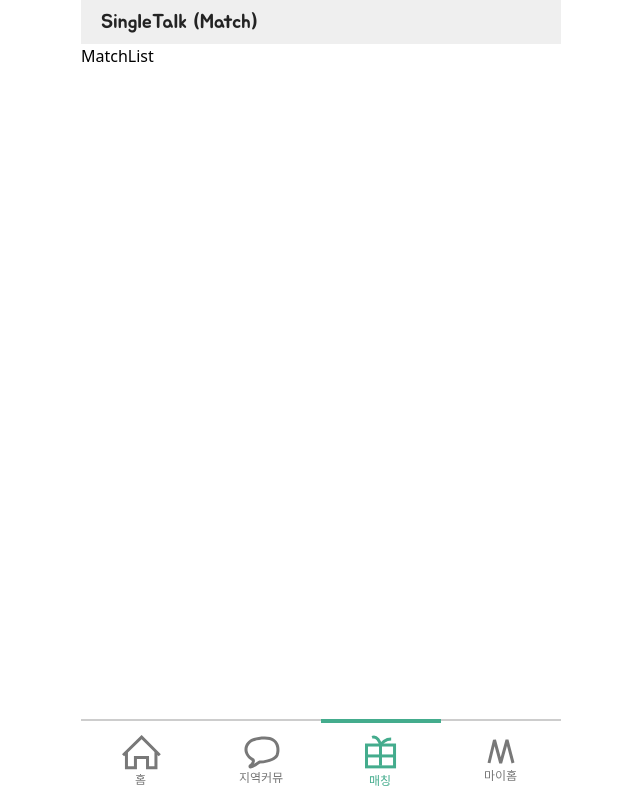
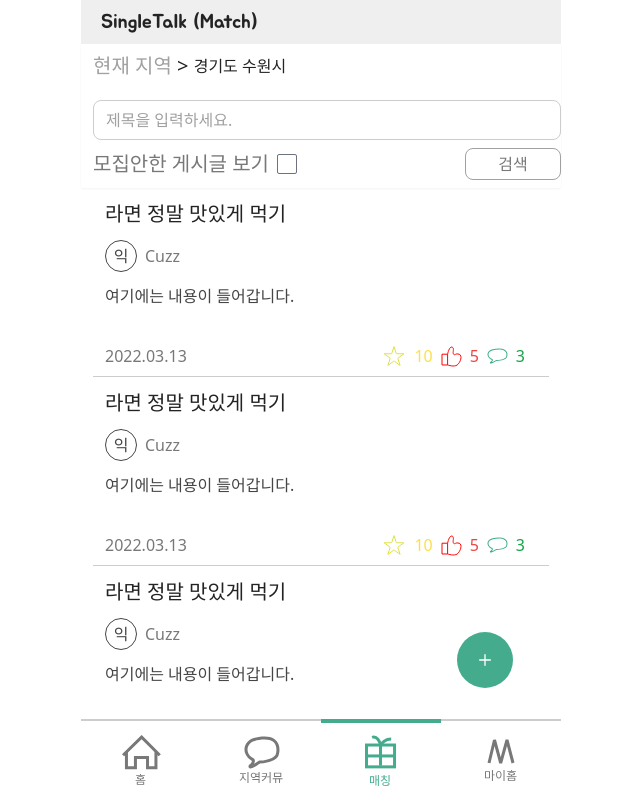
Before and after one commit to rygus9/singletalk-front, a React (Create React App) app: page /matching in a window 1280 px wide. Shown: the whole page, without its empty margins (319-959 px from the left). Built offline with nearby package versions, Linux system fonts and the light colour scheme; the HTML template or start-up script is replaced by a standard one.

Commit message:
feat before mid presentation

```diff
--- a/src/components/atom/selectBox/LabelCheckBox.tsx
+++ b/src/components/atom/selectBox/LabelCheckBox.tsx
@@ -20,7 +20,7 @@ export default function LabelCheckBox({
     <label className={cls("flex items-center")}>
       <span
         className={cls(
-          "text-black pr-2 text-xl w-12",
+          "text-lightBlack pr-2 text-xl",
           labelSize === "md" ? "text-xl" : "text-md"
         )}
       >
--- /dev/null
+++ b/src/components/mocular/board/MatchingBoardListItem.tsx
@@ -0,0 +1,24 @@
+import { BoardListType } from "components/page/board/GlobalBoardList";
+import { Link } from "react-router-dom";
+import Profile from "../common/Profile";
+import BoardListInfo from "./BoardListInfo";
+
+export default function MatchingBoardListItem({ ...elem }: BoardListType) {
+  return (
+    <section className="pt-3 pb-1 px-3">
+      <Link to={`./${elem.postId}`}>
+        <h2 className="text-deepBlack text-xl pb-2">{elem.title}</h2>
+        <Profile nickname={elem.userNickname}></Profile>
+        <p className="py-2 min-h-[4rem] text-black">{elem.content}</p>
+        <div className="flex py-1 pr-3 justify-between">
+          <span className="text-lightBlack">{elem.modifiedDate}</span>
+          <BoardListInfo
+            usefulCnt={elem.usefulCnt}
+            joyfulCnt={elem.joyfulCnt}
+            commentCnt={elem.commentCnt}
+          />
+        </div>
+      </Link>
+    </section>
+  );
+}
--- a/src/components/mocular/boardCategory/CategorySelector.tsx
+++ b/src/components/mocular/boardCategory/CategorySelector.tsx
@@ -23,11 +23,17 @@ export default function CategorySelector({
     <div className="w-full flex justify-evenly">
       {nowList.map((elem) =>
         elem.category === now ? (
-          <button onClick={() => setValue("category", elem.category)}>
+          <button
+            onClick={() => setValue("category", elem.category)}
+            type="button"
+          >
             {elem.coloredElement}
           </button>
         ) : (
-          <button onClick={() => setValue("category", elem.category)}>
+          <button
+            onClick={() => setValue("category", elem.category)}
+            type="button"
+          >
             {elem.element}
           </button>
         )
--- a/src/components/mocular/boardCategory/Location.tsx
+++ /dev/null
@@ -1,7 +0,0 @@
-export default function Location() {
-  return (
-    <h3>
-      <span>현재 지역</span> <span>&gt;</span> <span>경기도 수원시</span>
-    </h3>
-  );
-}
--- /dev/null
+++ b/src/components/mocular/boardCategory/LocationUI.tsx
@@ -0,0 +1,9 @@
+export default function LocationUI() {
+  return (
+    <h3 className="text-xl flex items-center">
+      <span className="text-deepGray">현재 지역</span>{" "}
+      <span className="text-deepBlack">&nbsp;&gt;&nbsp;</span>{" "}
+      <span className="text-base text-deepBlack">경기도 수원시</span>
+    </h3>
+  );
+}
--- a/src/components/page/board/Board.tsx
+++ b/src/components/page/board/Board.tsx
@@ -17,6 +17,7 @@ interface PostType {
   joyfulCnt: number;
   usefulCnt: number;
   commentCnt: number;
+  isOwner: boolean;
 }
 
 const data: PostType = {
@@ -35,6 +36,7 @@ const data: PostType = {
   joyfulCnt: 10,
   usefulCnt: 7,
   commentCnt: 5,
+  isOwner: false,
 };
 
 export default function Board() {
--- a/src/components/page/board/BoardCreate.tsx
+++ b/src/components/page/board/BoardCreate.tsx
@@ -5,6 +5,7 @@ import TextArea from "components/atom/textArea";
 import CategorySelector from "components/mocular/boardCategory/CategorySelector";
 import { GlobalCategoryKind } from "components/mocular/boardCategory/GlobalCategory";
 import { LocalCategoryKind } from "components/mocular/boardCategory/LocalCategory";
+import LocationUI from "components/mocular/boardCategory/LocationUI";
 import { useEffect, useState } from "react";
 import { useForm } from "react-hook-form";
 import { Link, useLocation } from "react-router-dom";
@@ -31,7 +32,7 @@ export default function BoardCreate() {
     formState: { errors },
     setValue,
     watch,
-  } = useForm<BoardForm>();
+  } = useForm<BoardForm>({ mode: "onSubmit" });
 
   const onSubmit = (data: BoardForm) => {
     console.log(data);
@@ -62,7 +63,11 @@ export default function BoardCreate() {
           &nbsp; &gt;
         </Link>
       </header>
-      <form onSubmit={handleSubmit(onSubmit, onError)} className="space-y-2">
+      {nowBoard === "globalBoard" ? <></> : <LocationUI />}
+      <form
+        onSubmit={handleSubmit(onSubmit, onError)}
+        className="space-y-2 mt-2"
+      >
         <LabelInput
           label="제목"
           labelSize="lg"
--- a/src/components/page/board/LocalBoardList.tsx
+++ b/src/components/page/board/LocalBoardList.tsx
@@ -1,6 +1,7 @@
 import BoardListItem from "components/mocular/board/BoardListItem";
 import BoardNav from "components/mocular/boardCategory/BoardNav";
 import LocalCategory from "components/mocular/boardCategory/LocalCategory";
+import LocationUI from "components/mocular/boardCategory/LocationUI";
 import FloatingButton from "components/mocular/common/FloatingButton";
 import { BoardListType } from "./GlobalBoardList";
 
@@ -25,11 +26,14 @@ export default function LocalBoardList() {
   return (
     <div>
       <aside className="fixed z-40 max-w-[30rem] w-full bg-white">
+        <div className="pl-3 pt-2">
+          <LocationUI />
+        </div>
         <LocalCategory />
         <BoardNav />
       </aside>
       <div className="flex flex-col h-[calc(100vh-2.9rem)]">
-        <div className="flex-none basis-[10.8rem]"></div>
+        <div className="flex-none basis-[13.5rem]"></div>
         <main className="flex-auto divide-y divide-gray px-3 overflow-scroll">
           {mockData.map((elem, index) => (
             <BoardListItem {...elem} key={index} />
--- a/src/components/page/matching/MatchList.tsx
+++ b/src/components/page/matching/MatchList.tsx
@@ -1,3 +1,56 @@
-export default function MatchList() {
-  return <div>MatchList</div>;
+import NormalButton from "components/atom/button/NormalButton";
+import Input from "components/atom/input";
+import LabelCheckBox from "components/atom/selectBox/LabelCheckBox";
+import MatchingBoardListItem from "components/mocular/board/MatchingBoardListItem";
+import LocationUI from "components/mocular/boardCategory/LocationUI";
+import FloatingButton from "components/mocular/common/FloatingButton";
+import { BoardListType } from "../board/GlobalBoardList";
+
+export default function LocalBoardList() {
+  let mockData: BoardListType[] = [];
+
+  for (let _ of [1, 2, 3, 4, 5]) {
+    mockData.push({
+      title: "라면 정말 맛있게 먹기",
+      userId: "유저1",
+      postId: "포스트1",
+      userNickname: "Cuzz",
+      userImgSrc: null,
+      content: "여기에는 내용이 들어갑니다.",
+      modifiedDate: "2022.03.13",
+      usefulCnt: 10,
+      joyfulCnt: 5,
+      commentCnt: 3,
+    });
+  }
+
+  return (
+    <div>
+      <aside className="fixed z-40 max-w-[30rem] w-full bg-white shadow-sm">
+        <div className="pl-3 pt-2">
+          <LocationUI />
+          <form action="" className="mt-3 space-y-2 py-2">
+            <Input placeholder="제목을 입력하세요."></Input>
+            <div className="flex items-center justify-between">
+              <LabelCheckBox
+                label="모집안한 게시글 보기"
+                labelSize="sm"
+              ></LabelCheckBox>
+              <NormalButton type="submit">검색</NormalButton>
+            </div>
+          </form>
+        </div>
+      </aside>
+      <div className="flex flex-col h-[calc(100vh-3rem)]">
+        <div className="flex-none basis-[9rem]"></div>
+        <main className="flex-auto divide-y divide-gray px-3 overflow-scroll">
+          {mockData.map((elem, index) => (
+            <MatchingBoardListItem {...elem} key={index} />
+          ))}
+        </main>
+        <div className="flex-none basis-[4.8rem]"></div>
+      </div>
+      <FloatingButton to={"./create"} />
+    </div>
+  );
 }
--- /dev/null
+++ b/src/util/hook/useUser.ts
@@ -0,0 +1,6 @@
+export const useUser = async () => {
+  const userId = localStorage.getItem("userId");
+  if (userId) {
+    return userId;
+  }
+};
```
